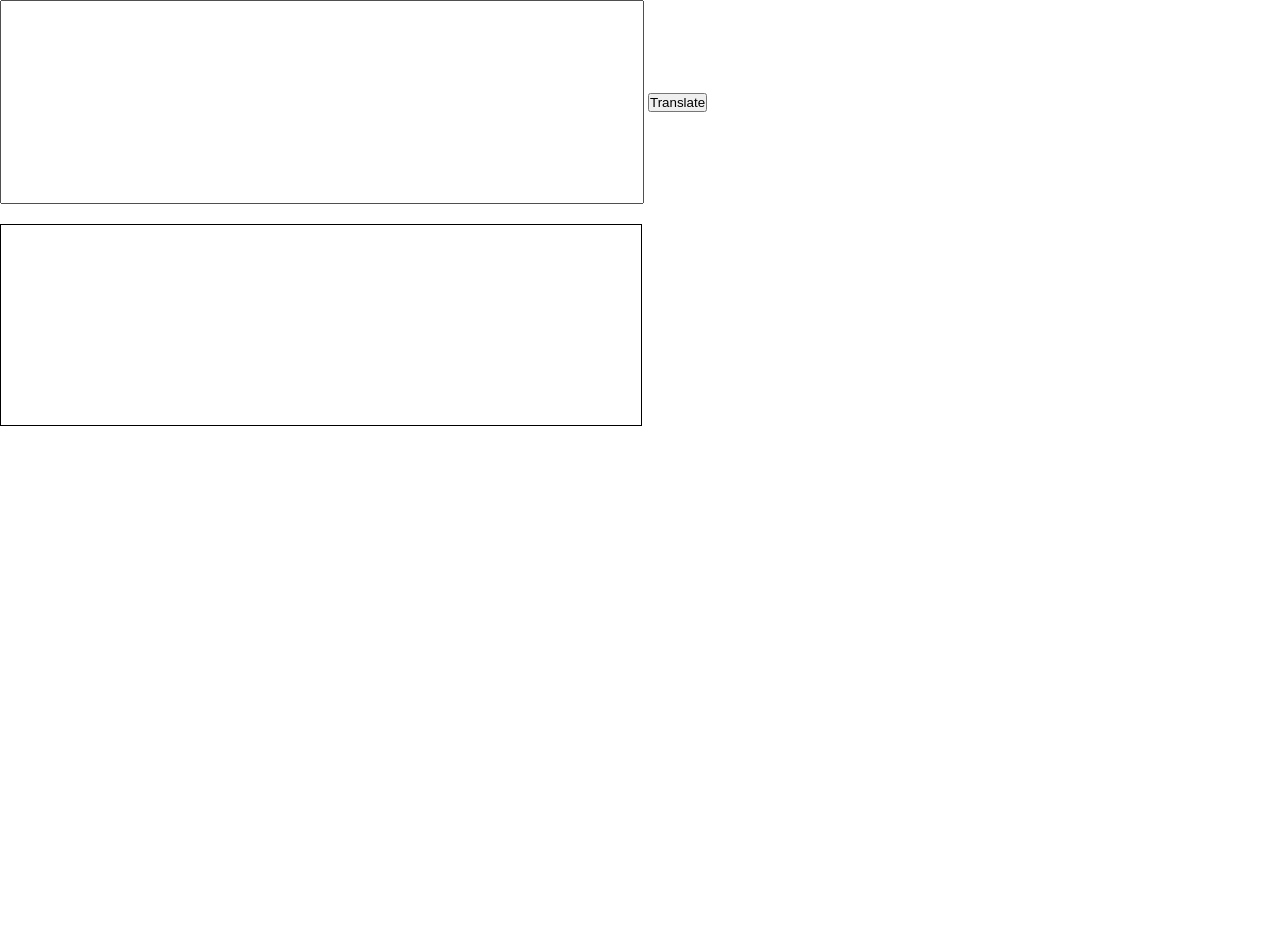
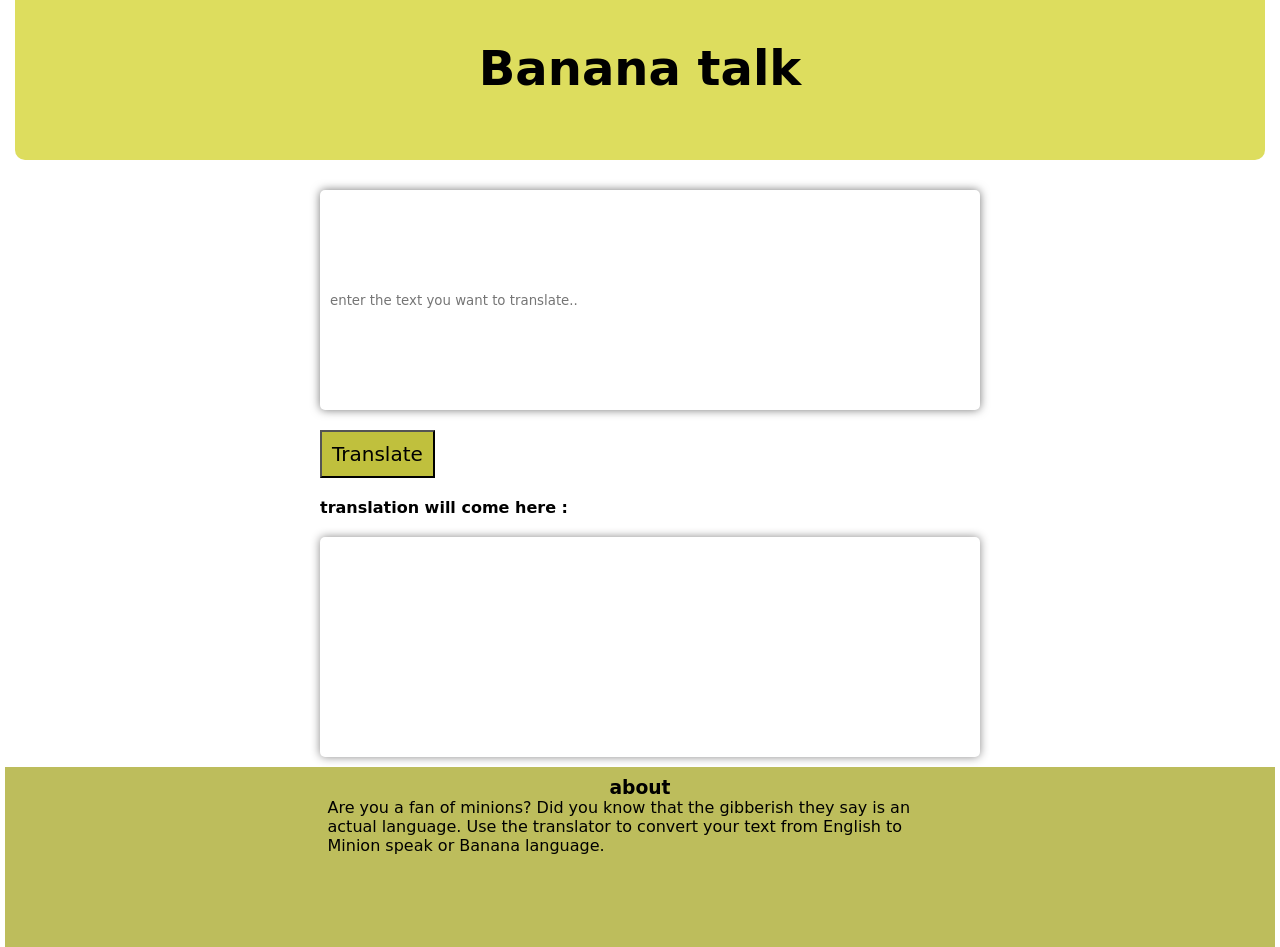
Before and after one commit to shubhamtiwari08/banana-translation, a plain HTML site: page index.html in a window 1280 px wide. Before the commit the page ends 800 px from the top, so only its background shows below. Drawn offline with Linux system fonts and the light colour scheme; a web font is replaced by a local one.

Commit message:
added the style and final api code

```diff
--- a/index.html
+++ b/index.html
@@ -7,15 +7,29 @@
     <meta name="viewport" content="width=device-width, initial-scale=1.0">
     <title>Banana translation</title>
     <link rel="stylesheet" href="style.css">
+    <link rel="preconnect" href="https://fonts.googleapis.com">
+    <link rel="preconnect" href="https://fonts.gstatic.com" crossorigin>
+    <link href="https://fonts.googleapis.com/css2?family=Kenia&family=Pacifico&display=swap" rel="stylesheet">
 </head>
 
 <body>
+    <nav>
+        <h1>Banana talk </h1>
+    </nav>
     <div class="main-container">
         <label for="user-inpt"></label>
-        <input type="text" id="user-inpt">
+        <input type="text" id="user-inpt" placeholder="enter the text you want to translate..">
         <button id="submit">Translate</button>
+        <h4>translation will come here : </h4>
         <div id="output"></div>
     </div>
+    <footer>
+        <div class="about">
+            <h3>about</h3>
+            <p>Are you a fan of minions? Did you know that the gibberish they say is an actual language. Use the
+                translator to convert your text from English to Minion speak or Banana language.</p>
+        </div>
+    </footer>
 
 
     <script src="script.js"></script>
--- a/script.js
+++ b/script.js
@@ -2,15 +2,23 @@ let userInput = document.querySelector("#user-inpt")
 let output = document.querySelector("#output")
 const translate = document.querySelector("#submit")
 
-translate.addEventListener("click", clickhandler)
+serverUrl = "https://api.funtranslations.com/translate/minion.json"
+
+function errorHandler(error) { console.log(`error ocurred ${error}`) }
 
 function getTranslationUrl(text) {
-    return serverUrl = "https://lessonfourapi.tanaypratap.repl.co/translate/yoda.json" + "?" + "text+" + text
+    return serverUrl + "?" + "text=" + text
 }
 
-function clickhandler(serverUrl) {
+function clickhandler() {
     var inputText = userInput.value
     fetch(getTranslationUrl(inputText))
-        .then((response) => response.json)
-        .then((json) => console.log(json))
+        .then(response => response.json())
+        .then(json => {
+            output.textContent = json.contents.translated
+
+        })
+        .catch(errorHandler)
 }
+
+translate.addEventListener("click", clickhandler)
--- a/style.css
+++ b/style.css
@@ -2,17 +2,77 @@
     margin: 0;
     padding: 0;
     box-sizing: 0;
+    font-family: 'Kenia', cursive;
+}
+
+nav {
+    width: calc(100% - 30px);
+    margin: auto;
+    height: 20vh;
+    background-color: rgb(221, 221, 94);
+    border-bottom-left-radius: 10px;
+    border-bottom-right-radius: 10px;
+}
+
+h1 {
+    font-size: 48px;
+    text-align: center;
+    padding: 40px 20px;
+}
+
+.main-container {
+
+    display: flex;
+    width: calc(100% - 50%);
+    margin: auto;
+    padding: 10px 10px;
+    flex-direction: column;
+    align-items: flex-start;
+    row-gap: 20px;
 }
 
 input {
-    width: calc(100% - 50%);
+    width: 100%;
     height: 200px;
+    border: none;
+    border-radius: 5px;
+    box-shadow: 0px 0px 10px rgb(119, 119, 119);
+    padding: 10px 10px;
+
 
 }
 
+button {
+    font-size: 20px;
+    padding: 10px 10px;
+    background-color: rgb(192, 192, 61);
+}
+
+h4 {
+    align-self: flex-start;
+}
+
 #output {
+    width: 100%;
+    height: 200px;
+    padding: 10px 10px;
+    border-radius: 5px;
+    box-shadow: 0px 0px 10px rgb(138, 137, 137);
+}
+
+h3 {
+    text-align: center;
+}
+
+.about {
+    padding: 10px 10px;
+    width: calc(100% - 30px);
+    margin: auto;
+    height: 20vh;
+    background-color: rgb(189, 189, 92);
+}
+
+.about p {
     width: calc(100% - 50%);
-    height: 200px;
-    border: 1px solid black;
-    margin-top: 20px;
+    margin: auto;
 }
```
